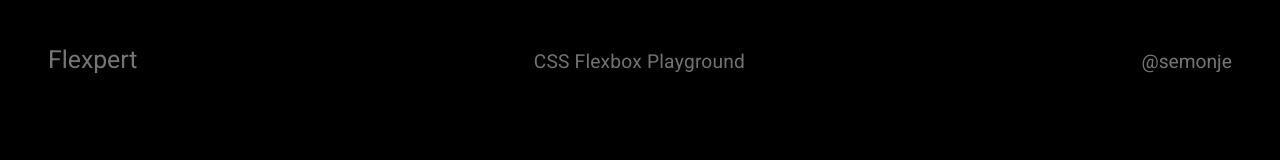
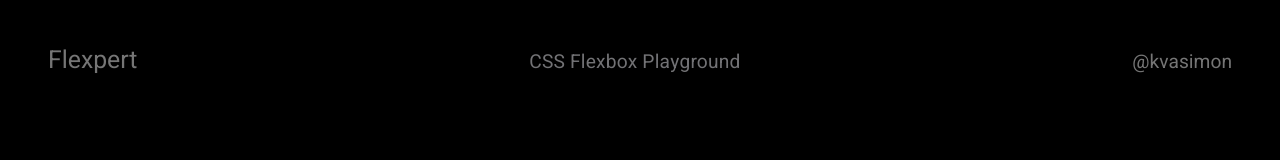
Before and after one commit to s-rd/flexpert, a Vue app: page / in a window 1280 px wide. Shown: the top 160 px of the page. Built offline with nearby package versions, Linux system fonts and the light colour scheme; a web font is replaced by a local one.

Commit message:
Update twitter name reference

```diff
--- a/src/components/NavBar.vue
+++ b/src/components/NavBar.vue
@@ -3,7 +3,7 @@
 
     <a href="#" class="nav-bar__logo">Flexpert</a>
     <h3 class="nav-bar__slogan">CSS Flexbox Playground</h3>
-    <a href="https://twitter.com/semonje" target="_blank" class="nav-bar__link">@semonje</a>
+    <a href="https://twitter.com/kvasimon" target="_blank" class="nav-bar__link">@kvasimon</a>
 
     <div class="nav-bar__mobile-note" v-if="showNote">
       <p>
```
